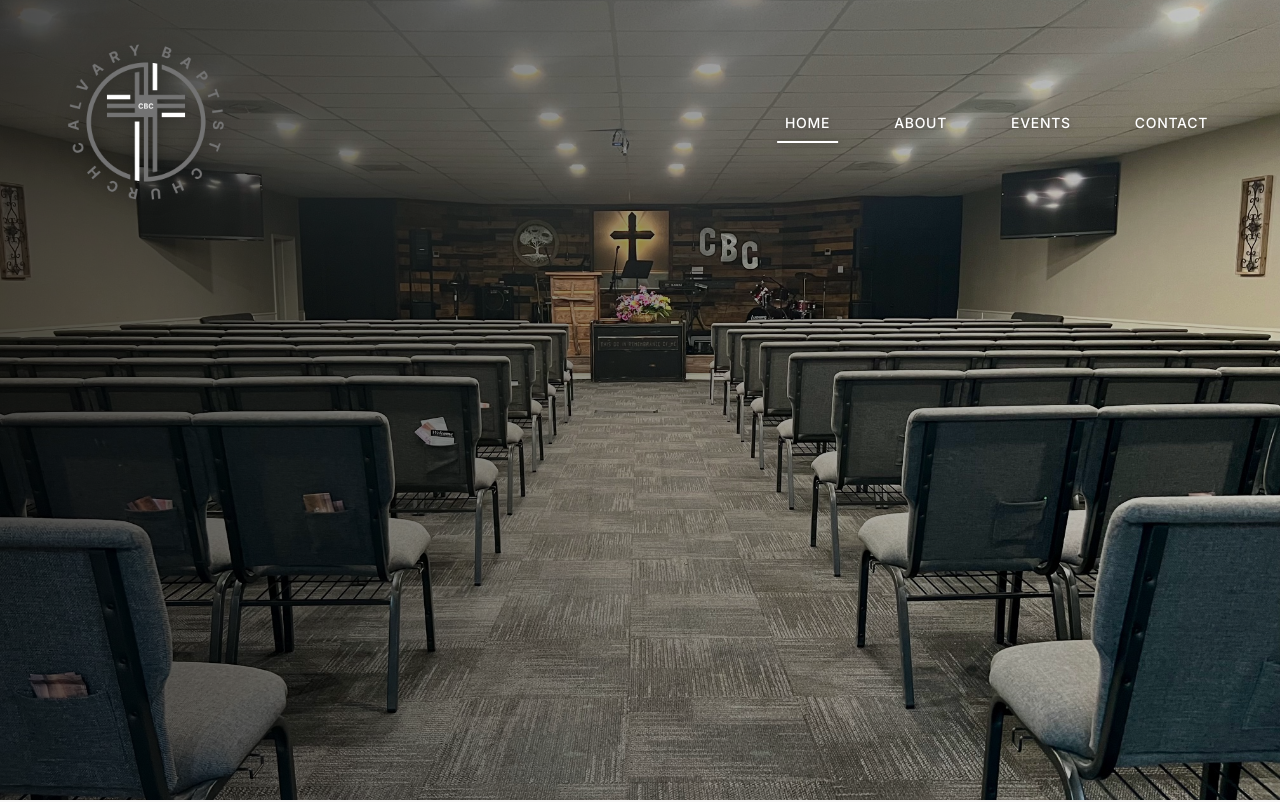
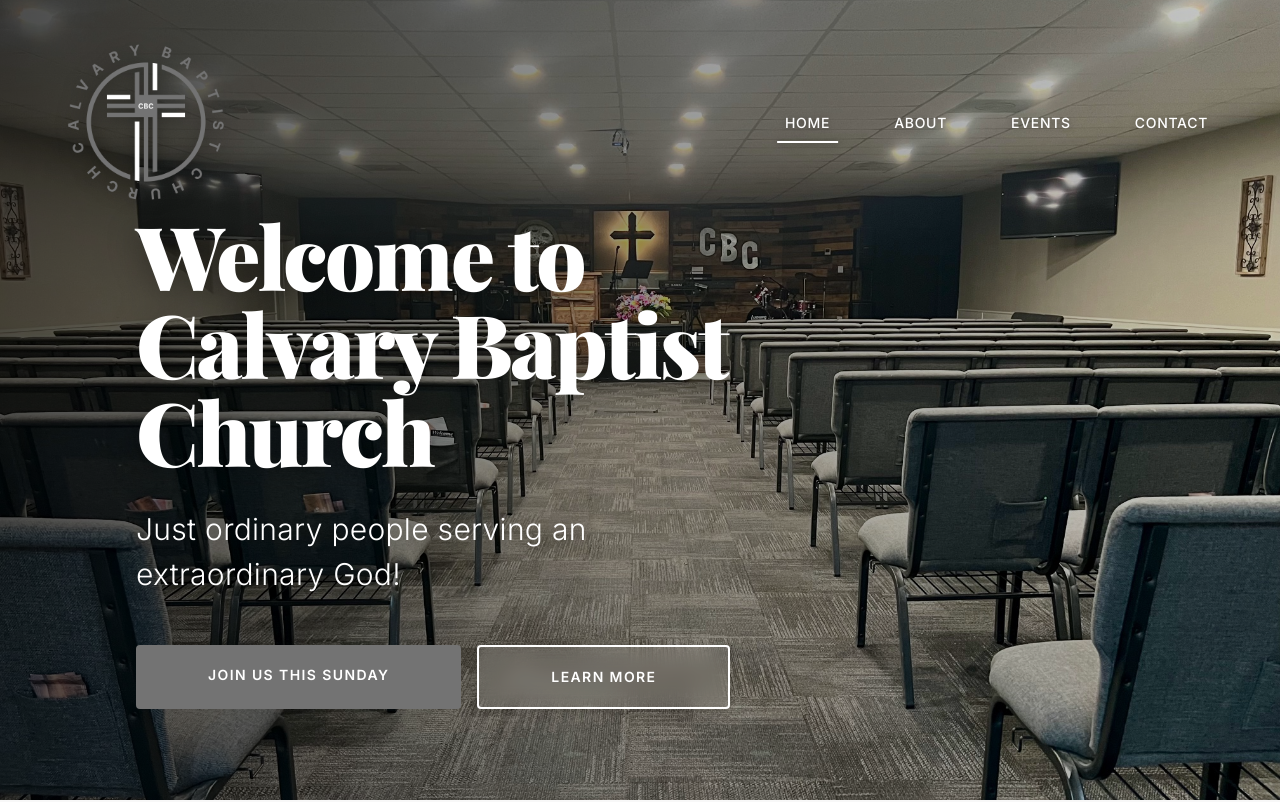
Before and after one commit to leighton-tidwell/cbc, a Next.js app in the folder nextjs/: page / in a window 1280 px wide. Shown: the top 802 px of the page. Built offline with nearby package versions, Linux system fonts and the light colour scheme.

Commit message:
hero section nextjs

```diff
--- a/nextjs/components/Hero.tsx
+++ b/nextjs/components/Hero.tsx
@@ -14,7 +14,7 @@
   };
 
   return (
-    <section className="relative h-screen min-h-[600px] flex items-center overflow-hidden bg-bg-color">
+    <section className="hero relative h-screen min-h-[600px] flex items-center justify-start overflow-hidden bg-bg-color">
       {/* Background Image */}
       <div className="absolute inset-0 z-0">
         <Image
@@ -22,41 +22,55 @@
           alt="Calvary Baptist Church Interior"
           fill
           priority
-          className="object-cover"
+          className="hero-img object-cover opacity-100"
         />
-        <div className="absolute inset-0 bg-gradient-to-r from-black/70 via-black/40 to-black/20 z-10" />
+        <div className="absolute inset-0 bg-gradient-to-r from-black/70 via-black/40 to-black/20 z-[1]" />
       </div>
 
-      {/* Content */}
-      <div className="relative z-20 w-full max-w-7xl mx-auto px-4 md:px-16 pt-[120px]">
-        <div className="hero-content max-w-4xl opacity-0">
+      {/* Content Container */}
+      <div className="container relative z-[2] w-full max-w-[1200px] mx-auto px-4 flex items-center h-full pt-[120px]
+        md:px-8 lg:px-16
+        max-[768px]:px-8 max-[768px]:pb-16 max-[768px]:items-center">
+        <div className="hero-content max-w-[800px] w-full ml-0 px-8
+          max-[768px]:text-center">
           <Image
             src="/images/logo.png"
             alt="Calvary Baptist Church"
             width={150}
             height={150}
-            className="md:hidden mb-8 mx-auto drop-shadow-2xl"
+            className="hero-logo-mobile hidden max-[768px]:block mb-8 mx-auto drop-shadow-[0_4px_12px_rgba(0,0,0,0.5)]"
             priority
           />
-          <h1 className="hero-title font-heading font-black text-white text-5xl md:text-7xl lg:text-8xl leading-none mb-8 tracking-tight drop-shadow-lg">
+          <h1 className="hero-title font-heading font-black text-white leading-none mb-8 tracking-[-0.03em] drop-shadow-[0_4px_16px_rgba(0,0,0,0.4)]
+            text-[clamp(3rem,9vw,5.5rem)]
+            max-[768px]:text-[clamp(2.25rem,10vw,3.5rem)]
+            max-[480px]:text-[clamp(2rem,10vw,3rem)]">
             Welcome to Calvary Baptist Church
           </h1>
-          <p className="hero-subtitle text-xl md:text-2xl lg:text-3xl font-light text-white mb-12 max-w-2xl drop-shadow-md">
+          <p className="hero-subtitle font-light text-white mb-12 max-w-[600px] tracking-[0.01em] drop-shadow-[0_2px_8px_rgba(0,0,0,0.4)]
+            text-[clamp(1.25rem,3vw,1.875rem)]
+            max-[768px]:text-[clamp(1.125rem,4vw,1.5rem)]
+            max-[768px]:mx-auto">
             Just ordinary people serving an extraordinary God!
           </p>
 
           {/* Buttons */}
-          <div className="hero-buttons flex flex-wrap gap-4">
+          <div className="hero-buttons flex gap-4 justify-start flex-wrap
+            max-[768px]:flex-col max-[768px]:items-center max-[768px]:w-full max-[768px]:justify-center">
             <a
               href="#services"
               onClick={scrollToServices}
-              className="inline-block px-12 py-4 bg-primary text-white font-semibold uppercase tracking-widest text-sm rounded transition-all duration-default hover:bg-gray-dark hover:-translate-y-0.5 hover:shadow-lg"
+              className="btn inline-block px-[72px] py-[20px] bg-primary text-white font-semibold uppercase tracking-[0.1em] text-sm rounded cursor-pointer transition-all duration-[300ms] ease-[cubic-bezier(0.4,0,0.2,1)] relative overflow-hidden border-none font-primary
+                hover:bg-gray-dark hover:-translate-y-[2px] hover:shadow-[0_4px_16px_rgba(0,0,0,0.12)]
+                max-[768px]:w-full max-[768px]:max-w-[280px]"
             >
               Join Us This Sunday
             </a>
             <Link
               href="/about"
-              className="inline-block px-12 py-4 bg-white/10 border-2 border-white text-white font-semibold uppercase tracking-widest text-sm rounded backdrop-blur-sm transition-all duration-default hover:bg-white hover:text-primary hover:-translate-y-0.5 hover:shadow-lg"
+              className="btn btn-outline inline-block px-[72px] py-[20px] bg-white/10 border-2 border-white text-white font-semibold uppercase tracking-[0.1em] text-sm rounded backdrop-blur-[10px] cursor-pointer transition-all duration-[300ms] ease-[cubic-bezier(0.4,0,0.2,1)] relative overflow-hidden font-primary shadow-[0_2px_8px_rgba(0,0,0,0.2)]
+                hover:bg-white hover:text-primary hover:border-white hover:-translate-y-[2px] hover:shadow-[0_4px_16px_rgba(0,0,0,0.12)]
+                max-[768px]:w-full max-[768px]:max-w-[280px]"
             >
               Learn More
             </Link>
--- a/nextjs/hooks/useGsapAnimations.ts
+++ b/nextjs/hooks/useGsapAnimations.ts
@@ -16,35 +16,42 @@
 
 export function useHeroAnimation() {
   useEffect(() => {
+    // Set initial states for all elements
+    gsap.set('.hero-content', { opacity: 0, y: 50 });
+    gsap.set('.hero-logo-mobile', { opacity: 0, scale: 0.8 });
+    gsap.set('.hero-title', { opacity: 0, y: 30 });
+    gsap.set('.hero-subtitle', { opacity: 0, y: 20 });
+    gsap.set('.hero-buttons > *', { opacity: 0, y: 20 });
+
     const tl = gsap.timeline();
 
-    tl.from('.hero-content', {
-      opacity: 0,
-      y: 50,
+    tl.to('.hero-content', {
+      opacity: 1,
+      y: 0,
       duration: 1.2,
       ease: 'power3.out'
     })
-    .from('.hero-logo-mobile', {
-      scale: 0.8,
-      opacity: 0,
+    .to('.hero-logo-mobile', {
+      scale: 1,
+      opacity: 1,
       duration: 0.8,
       ease: 'back.out(1.7)'
     }, '-=0.8')
-    .from('.hero-title', {
-      opacity: 0,
-      y: 30,
+    .to('.hero-title', {
+      opacity: 1,
+      y: 0,
       duration: 1,
       ease: 'power3.out'
     }, '-=0.6')
-    .from('.hero-subtitle', {
-      opacity: 0,
-      y: 20,
+    .to('.hero-subtitle', {
+      opacity: 1,
+      y: 0,
       duration: 0.8,
       ease: 'power3.out'
     }, '-=0.6')
-    .from('.hero-buttons > *', {
-      opacity: 0,
-      y: 20,
+    .to('.hero-buttons > *', {
+      opacity: 1,
+      y: 0,
       duration: 0.6,
       stagger: 0.2,
       ease: 'power3.out'
```
